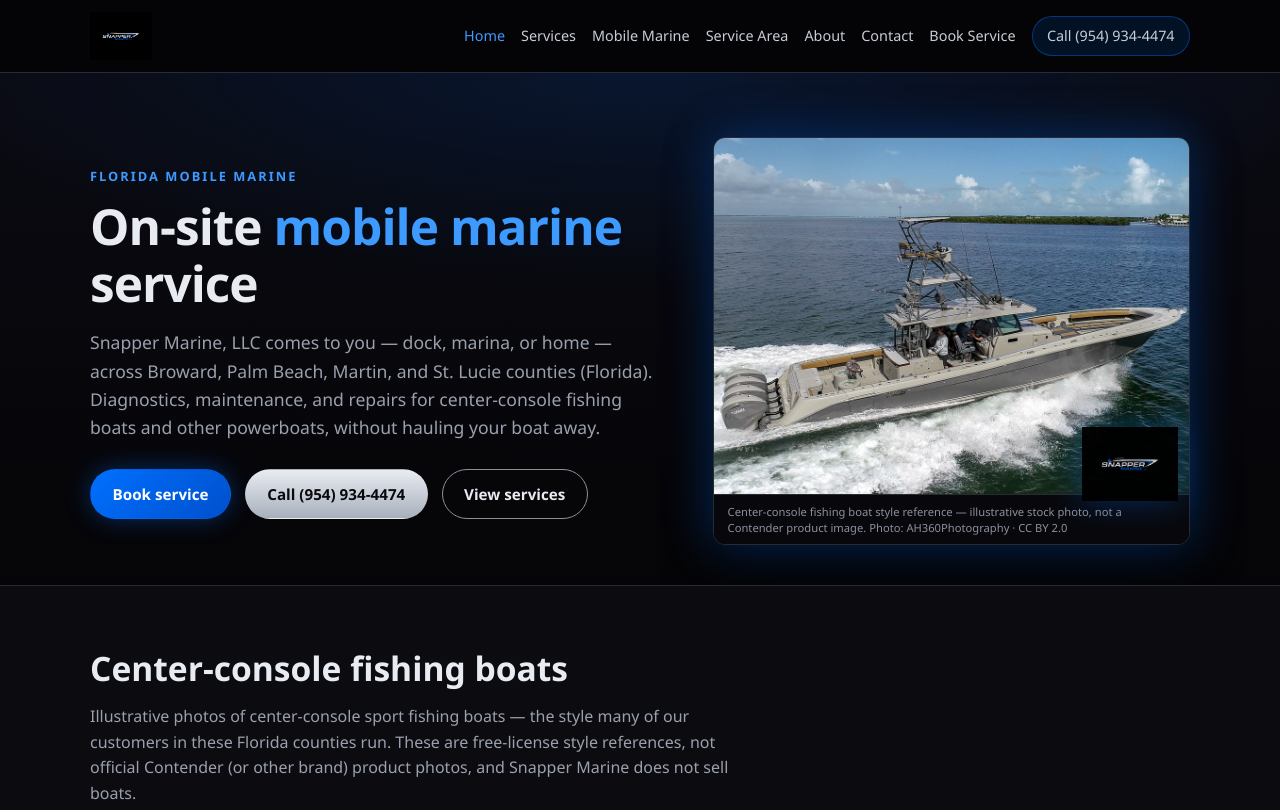
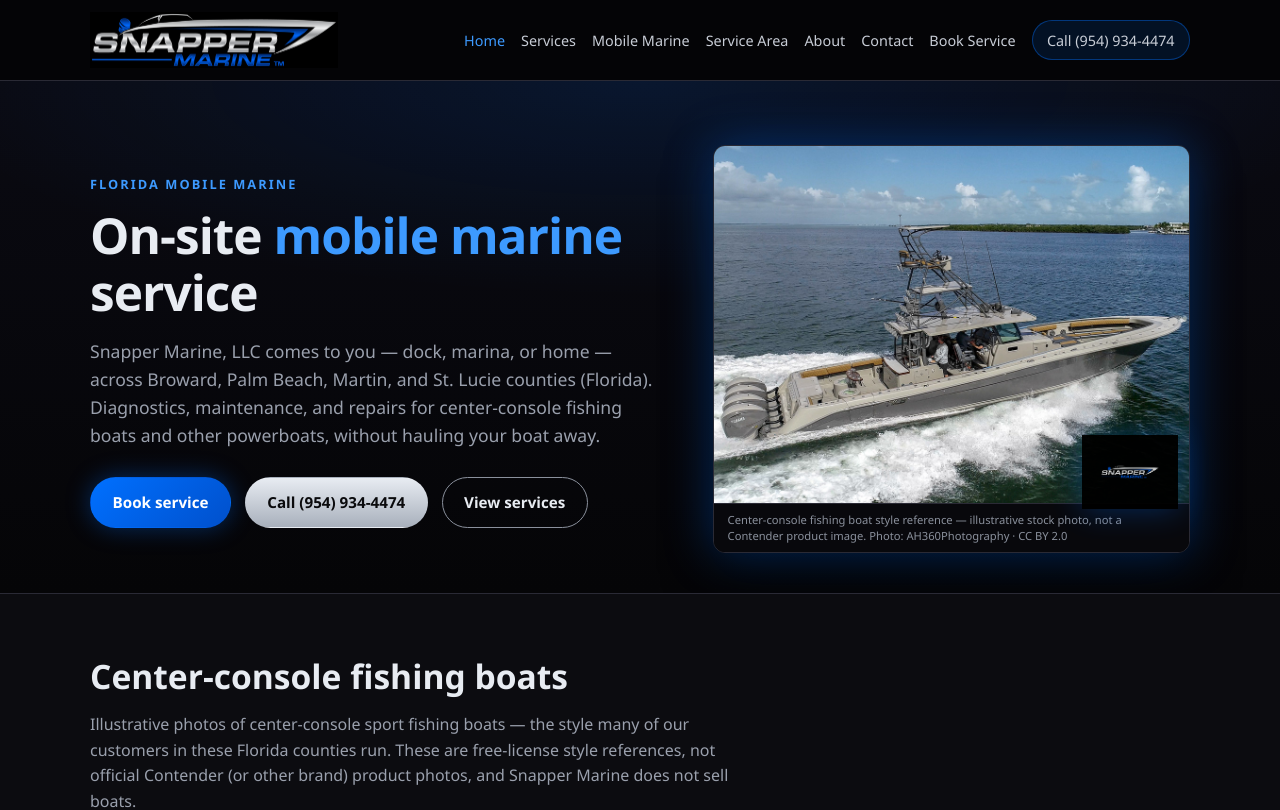
Before and after one commit to aprojoe4465/snapper-marine, a Next.js app: page / in a window 1280 px wide. Shown: the top 810 px of the page. Built offline with nearby package versions, Linux system fonts and the light colour scheme.

Commit message:
Enlarge header logo

```diff
--- a/app/globals.css
+++ b/app/globals.css
@@ -86,8 +86,8 @@
 }
 
 .brand img {
-  height: 48px;
-  width: auto;
+  width: 248px;
+  height: auto;
 }
 
 .nav {
@@ -505,6 +505,12 @@
   cursor: pointer;
 }
 
+@media (max-width: 640px) {
+  .brand img {
+    width: 190px;
+  }
+}
+
 @media (max-width: 900px) {
   .menu-toggle {
     display: inline-flex;
--- a/components/Header.tsx
+++ b/components/Header.tsx
@@ -15,12 +15,11 @@
       <div className="container header-inner">
         <Link href="/" className="brand" onClick={() => setOpen(false)}>
           <Image
-            src="/logo.png"
+            src="/logo-header.png"
             alt="Snapper Marine logo"
-            width={160}
-            height={64}
+            width={248}
+            height={56}
             priority
-            style={{ height: 48, width: "auto" }}
           />
           <span className="sr-only">{site.shortName}</span>
         </Link>
```
Also changed, not shown: public/logo-header.png (added).
